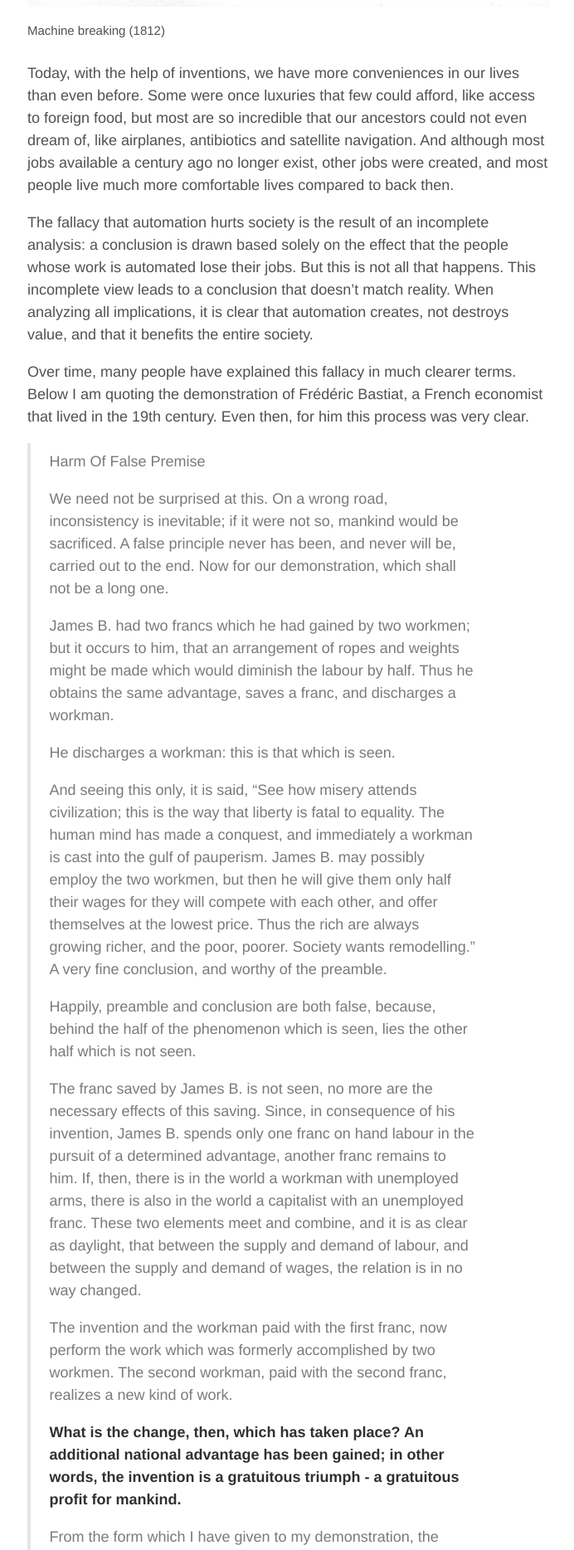
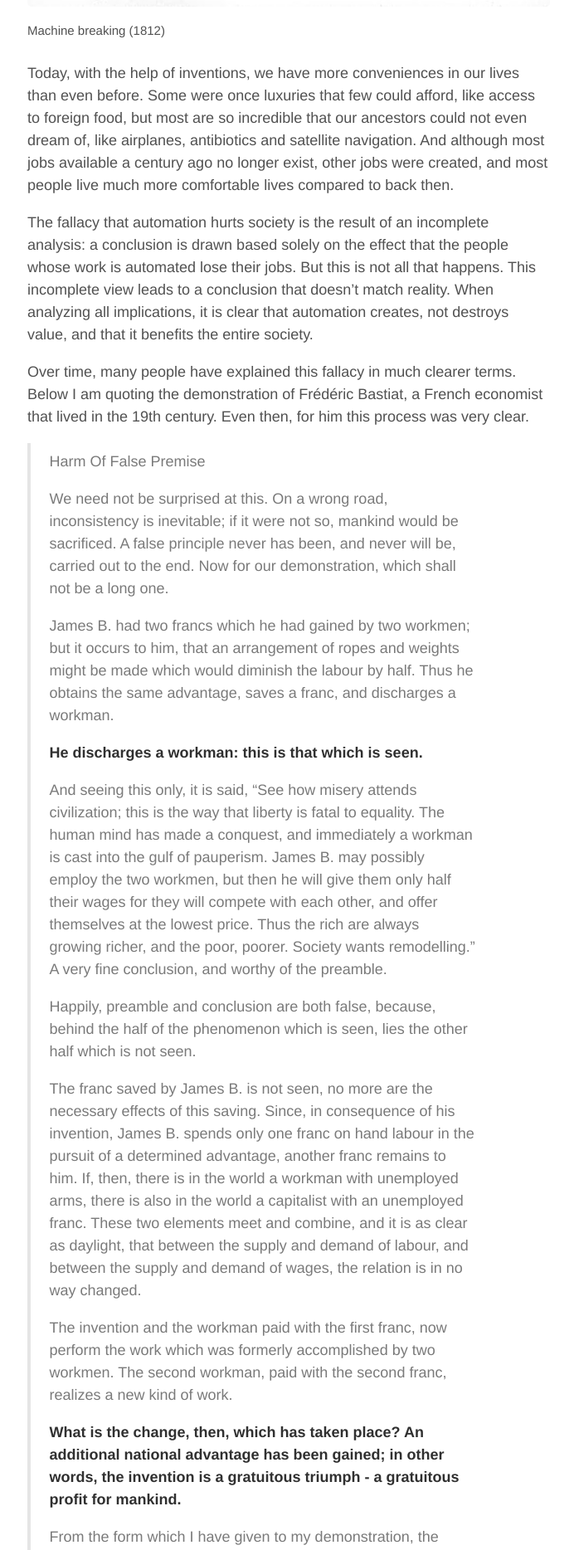
Before and after one commit to aoghina/aoghina.github.io, a Jekyll site: the page built from _posts/2016-10-18-the-luddite-fallacy.md, in a window 1280 px wide. Shown: the part 962-2830 px from the top of the page at 83% size, without its empty margins (292-984 px from the left). Built offline with Jekyll 4.4.1, drawn with Linux system fonts in a browser that asks for light colours; comment, search, counter and statistics services are not loaded.

```diff
--- a/_posts/2016-10-18-the-luddite-fallacy.md
+++ b/_posts/2016-10-18-the-luddite-fallacy.md
@@ -25,7 +25,7 @@ Over time, many people have explained this fallacy in much clearer terms. Below
 >
 >James B. had two francs which he had gained by two workmen; but it occurs to him, that an arrangement of ropes and weights might be made which would diminish the labour by half. Thus he obtains the same advantage, saves a franc, and discharges a workman.
 >
->He discharges a workman: this is that which is seen.
+>**He discharges a workman: this is that which is seen.**
 >
 >And seeing this only, it is said, "See how misery attends civilization; this is the way that liberty is fatal to equality. The human mind has made a conquest, and immediately a workman is cast into the gulf of pauperism. James B. may possibly employ the two workmen, but then he will give them only half their wages for they will compete with each other, and offer themselves at the lowest price. Thus the rich are always growing richer, and the poor, poorer. Society wants remodelling." A very fine conclusion, and worthy of the preamble.
 >
```
